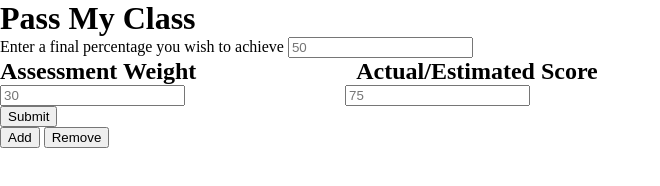
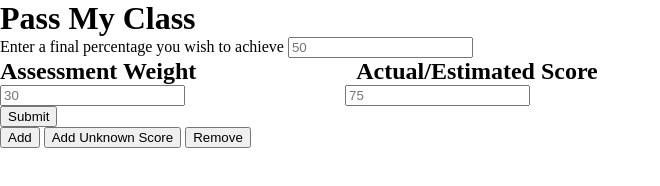
Before and after one commit to DevelopmentHF/PassMyClass, a plain HTML site: page index.html in a window 1280 px wide. Shown: the whole page, without its empty margins (0-660 px from the left). Drawn offline with Linux system fonts and the light colour scheme.

Commit message:
basic unknown button

```diff
--- a/index.html
+++ b/index.html
@@ -34,6 +34,7 @@
     </form>
     <div class="controls">
         <button class="add" onclick="addAssToForm()"><i class="plus"></i>Add</button>
+        <button class="add" onclick="addUnknownAssToForm()"><i class="plus"></i>Add Unknown Score</button>
         <button class="remove" onclick="removeAssFromForm()"><i class="minus"></i>Remove</button>
     </div>
 </body>
--- a/script.js
+++ b/script.js
@@ -15,6 +15,19 @@ function addAssToForm() {
     newScoreField.setAttribute('name','score');
     newScoreField.setAttribute('placeholder','30');
     newAss.appendChild(newScoreField);
+
+    formfield.appendChild(newAss);
+}
+
+function addUnknownAssToForm() {
+    const newAss = document.createElement('div');
+    newAss.setAttribute('class', 'assessment');
+
+    const newWeightField = document.createElement('input');
+    newWeightField.setAttribute('type','number');
+    newWeightField.setAttribute('name','weight');
+    newWeightField.setAttribute('placeholder','30');
+    newAss.appendChild(newWeightField);
 
     formfield.appendChild(newAss);
 }
```
